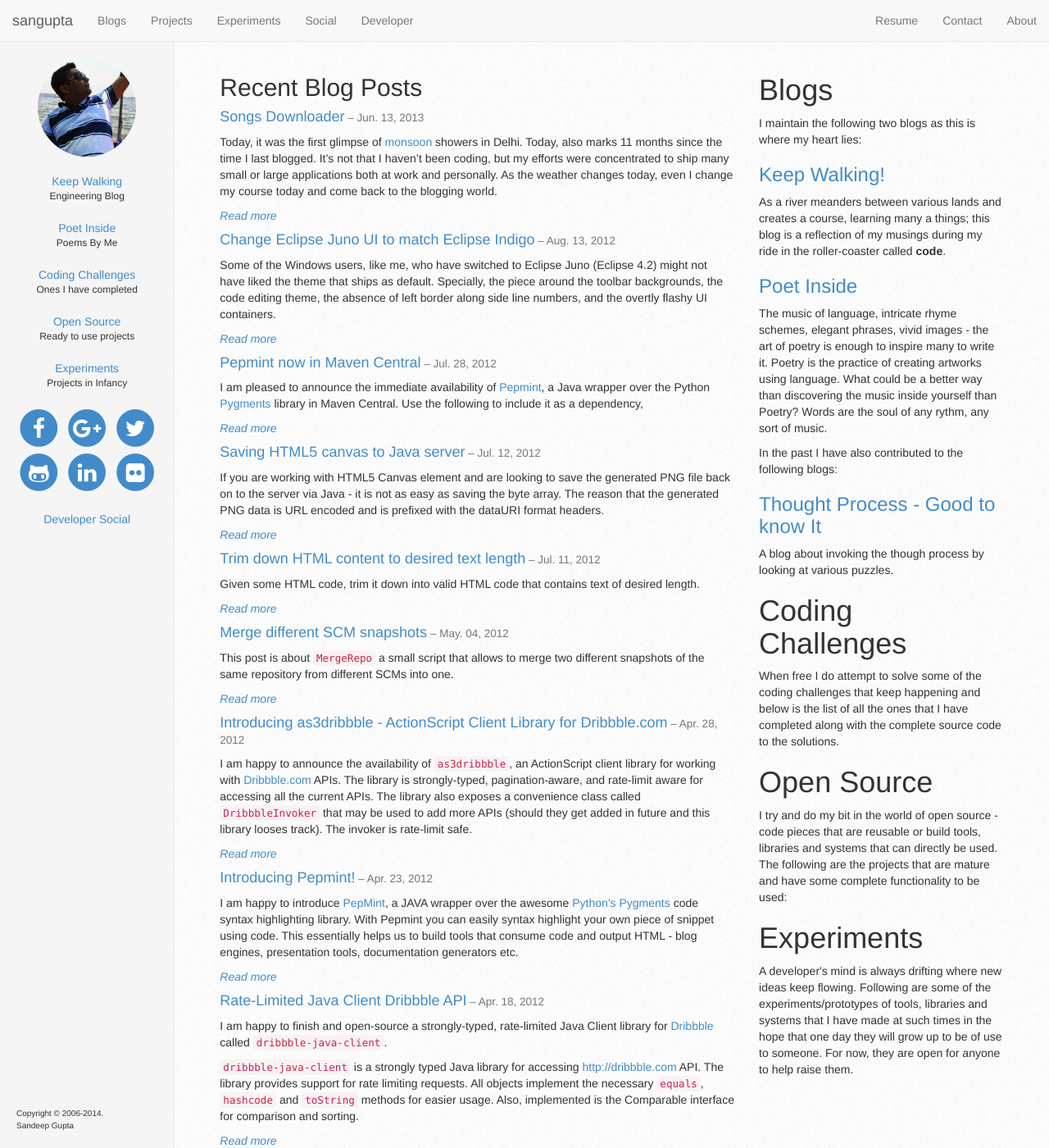
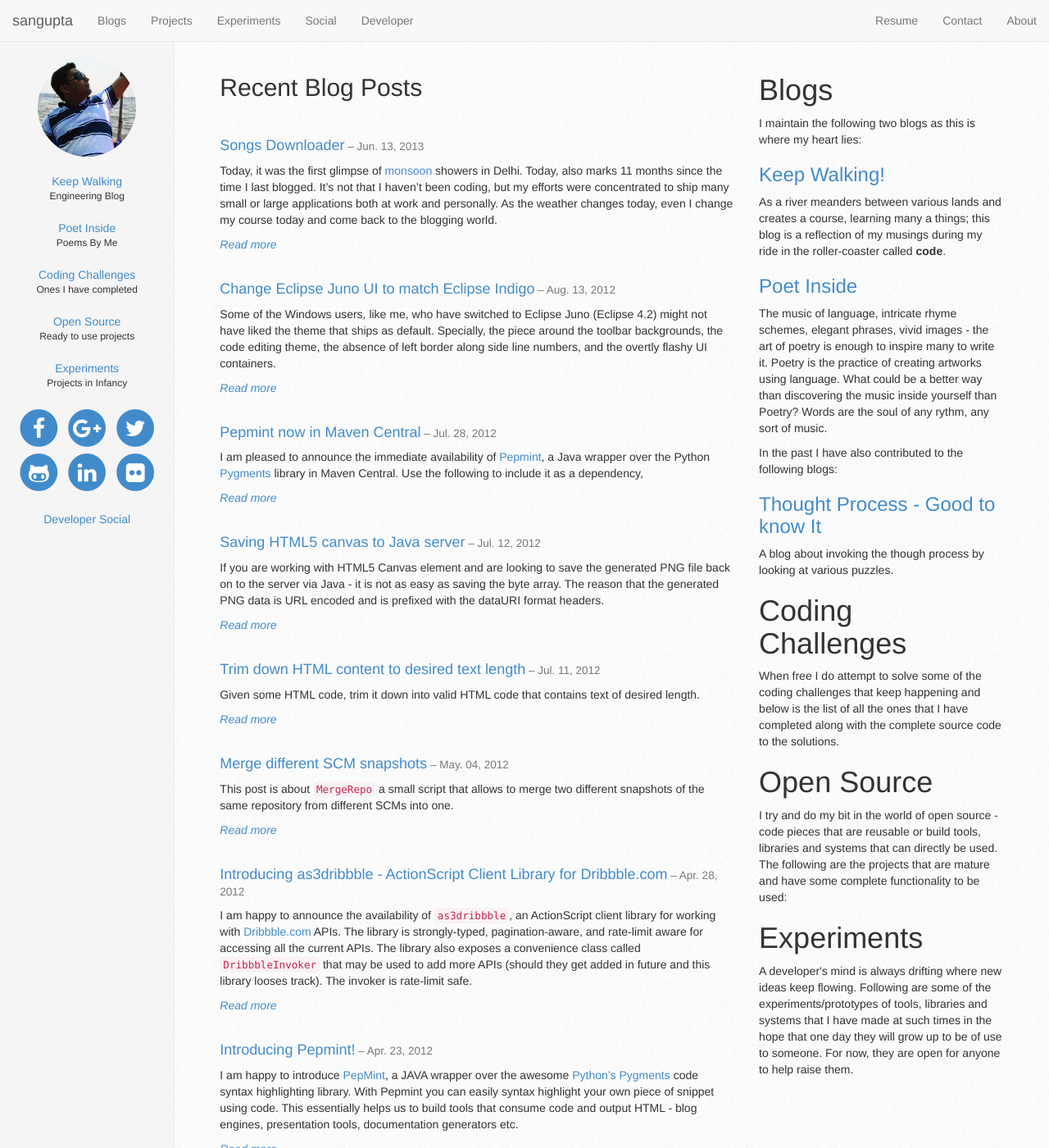
Before and after one commit to sangupta/sangupta.github.io, a Jekyll site: the page built from index.html, in a window 1280 px wide and 1400 px high. Shown: the whole window at 82% size. Built offline with Jekyll 4.4.1, drawn with Linux system fonts in a browser that asks for light colours; nearby versions of some CDN libraries; library files that are not in the unit come from our copies; Markdown is read by kramdown in place of the engine named in the settings.

Commit message:
more finishing touches

```diff
--- a/_includes/sidebar.html
+++ b/_includes/sidebar.html
@@ -3,27 +3,27 @@
 		<img src="/assets/images/profile.jpg" alt="Sandeep Gupta" class="img-circle img-responsive profile-image" >
 
 		<div class="sidebar-main-link">
-			<a href="#">Keep Walking</a>
+			<a href="/blog/tech.html">Keep Walking</a>
 			<span class="side-kick">Engineering Blog</span>
 		</div>
 
 		<div class="sidebar-main-link">
-			<a href="#">Poet Inside</a>
+			<a href="/blog/poetry.html">Poet Inside</a>
 			<span class="side-kick">Poems By Me</span>
 		</div>
 
 		<div class="sidebar-main-link">
-			<a href="#">Coding Challenges</a>
+			<a href="/coding-challenges.html">Coding Challenges</a>
 			<span class="side-kick">Ones I have completed</span>
 		</div>
 
 		<div class="sidebar-main-link">
-			<a href="#">Open Source</a>
+			<a href="/open-source.html">Open Source</a>
 			<span class="side-kick">Ready to use projects</span>
 		</div>
 
 		<div class="sidebar-main-link">
-			<a href="#">Experiments</a>
+			<a href="/experiments/index.html">Experiments</a>
 			<span class="side-kick">Projects in Infancy</span>
 		</div>
 
@@ -61,9 +61,4 @@
 			<a href="#">Developer Social</a>
 		</div>
 	</div>
-	<div class="bottom footer">
-		Copyright &copy; 2006-2014.
-		<br>
-		Sandeep Gupta
-	</div>
 </div>
--- a/_layouts/default.html
+++ b/_layouts/default.html
@@ -71,7 +71,7 @@
 
     <footer class="footer col-md-offset-2 col-sm-offset-3">
       <div class="container-fluid">
-        <p class="text-muted">
+        <p>
             Copyright &copy; 2006-2014, Sandeep Gupta. All rights reserved.
             <br>
             All code and code snippets are Apache Licensed, unless otherwise noted.
--- a/assets/css/sangupta.css
+++ b/assets/css/sangupta.css
@@ -82,6 +82,10 @@
 }
 .footer {
   font-size: 10px;
+  padding-top: 20px;
+  background-color: #f5f5f5;
+  color: #777;
+  margin-top: -40px;
 }
 .social-links {
   font-size: 20px;
@@ -107,3 +111,6 @@
   margin:0 auto;
   width: 120px;
 }
+.post {
+  padding-top: 25px;
+}
```
